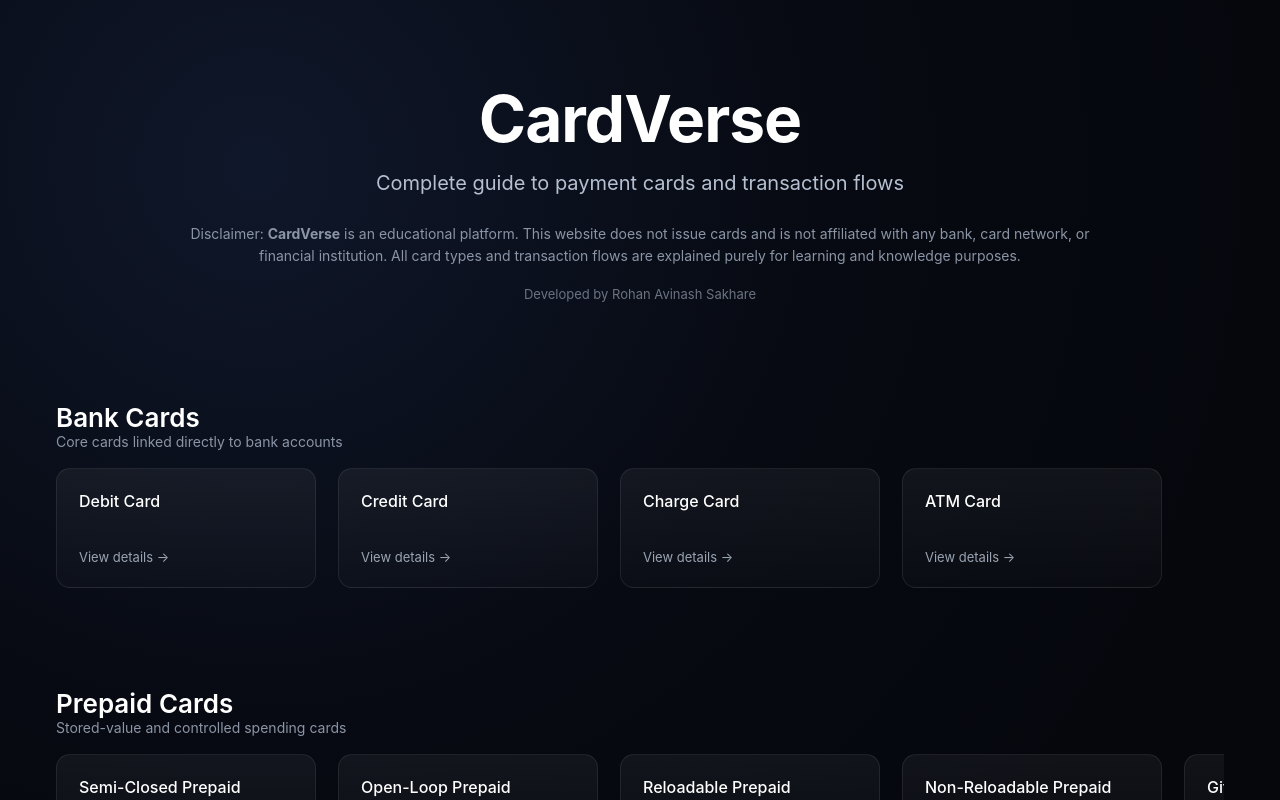
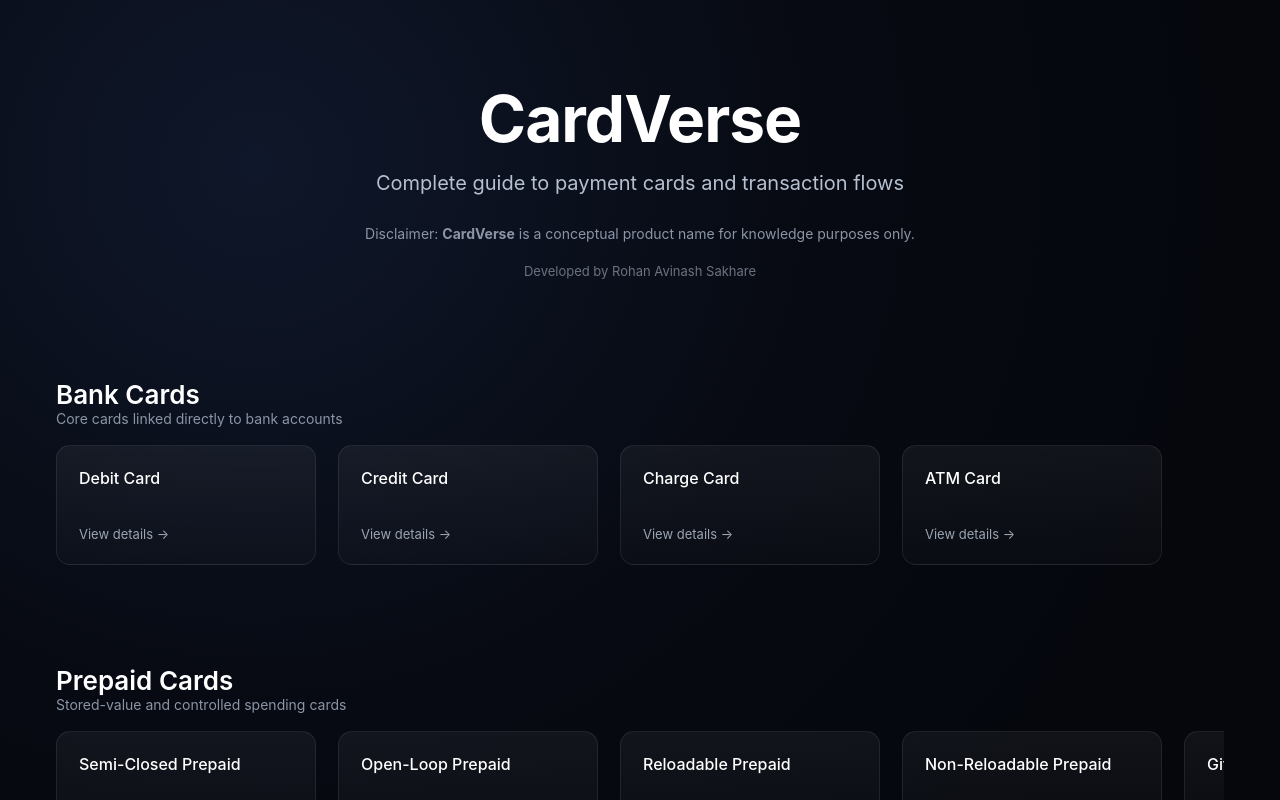
Before and after one commit to rohsak5649/cardverse, a Next.js app: page / in a window 1280 px wide. Shown: the top 800 px of the page. Built offline with nearby package versions, Linux system fonts and the light colour scheme.

Commit message:
New Update

```diff
--- a/app/page.tsx
+++ b/app/page.tsx
@@ -67,10 +67,7 @@ export default function Home() {
         </p>
 
         <p className={styles.disclaimer}>
-          Disclaimer: <strong>CardVerse</strong> is an educational platform.
-          This website does not issue cards and is not affiliated with any bank,
-          card network, or financial institution. All card types and transaction
-          flows are explained purely for learning and knowledge purposes.
+          Disclaimer: <strong>CardVerse</strong> is a conceptual product name for knowledge purposes only.
         </p>
 
         <span className={styles.credit}>
```
